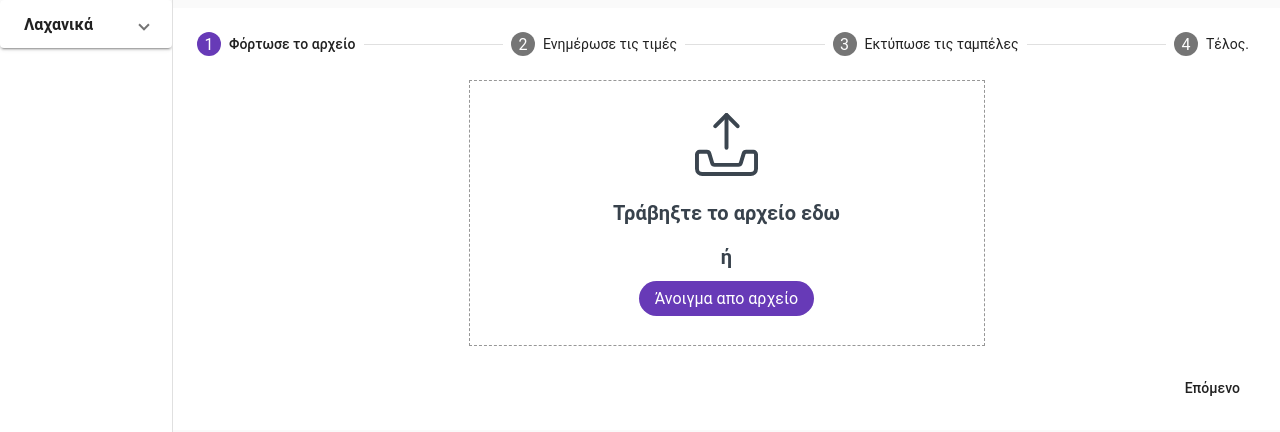
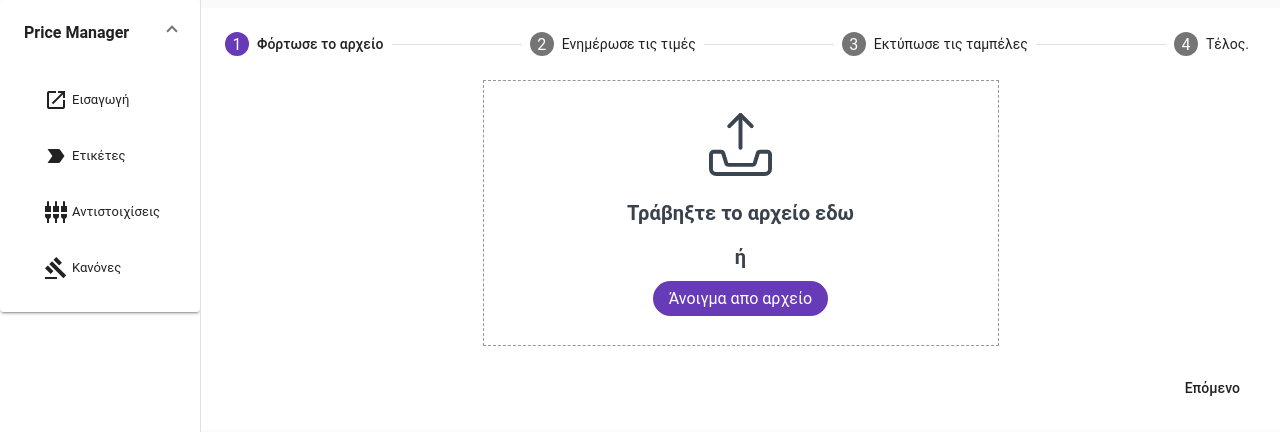
Before and after one commit to kavros/UI.Tools, an Angular app: page / in a window 1280 px wide. Shown: the top 432 px of the page. Built offline with nearby package versions, Linux system fonts and the light colour scheme; what @ncstate/sat-popover would draw is missing.

Commit message:
reorganize side panel

```diff
--- a/src/app/sidenav/side-nav.component.html
+++ b/src/app/sidenav/side-nav.component.html
@@ -1,11 +1,11 @@
 <mat-sidenav-container class="example-container" >
   <mat-sidenav opened mode="side">
-  <mat-expansion-panel>
+  <mat-expansion-panel [expanded]="true">
 
     <mat-expansion-panel-header>
       <mat-panel-title>
         <div style="font-weight: bold;">
-          <div style="font-size: medium;">  Λαχανικά</div>
+          <div style="font-size: medium;"> Price Manager</div>
         </div>
       </mat-panel-title>
 
@@ -15,16 +15,20 @@
         class="clickable"
         (click)="showMainPage()">
           <mat-icon matListIcon style="align-items: left;">launch</mat-icon>
-          <div style="font-size: small;"> Αρχή</div>
+          <div style="font-size: small;"> Εισαγωγή</div>
       </mat-list-item>
       <mat-list-item >
-        <mat-icon matListIcon style="align-items: left;">label</mat-icon>
+        <mat-icon matListIcon style="align-items: left;">label_important</mat-icon>
         <div style="font-size: small;"> Ετικέτες</div>
+      </mat-list-item>
+      <mat-list-item >
+        <mat-icon matListIcon style="align-items: left;">settings_input_composite</mat-icon>
+        <div style="font-size: small;"> Αντιστοιχίσεις</div>
       </mat-list-item>
       <mat-list-item class="clickable"
          (click)="showSettings()">
-        <mat-icon matListIcon>settings</mat-icon>
-        <div style="font-size: small;"> Ρυθμίσεις</div>
+        <mat-icon matListIcon>gavel</mat-icon>
+        <div style="font-size: small;"> Κανόνες</div>
       </mat-list-item>
     </mat-list>
 
```
